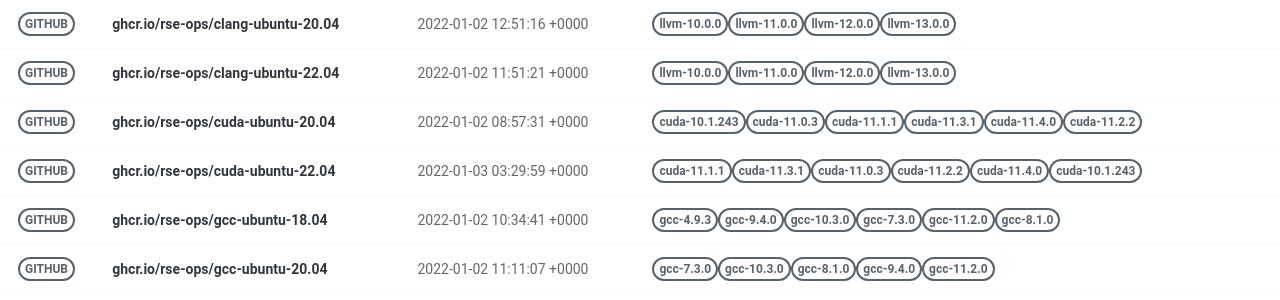
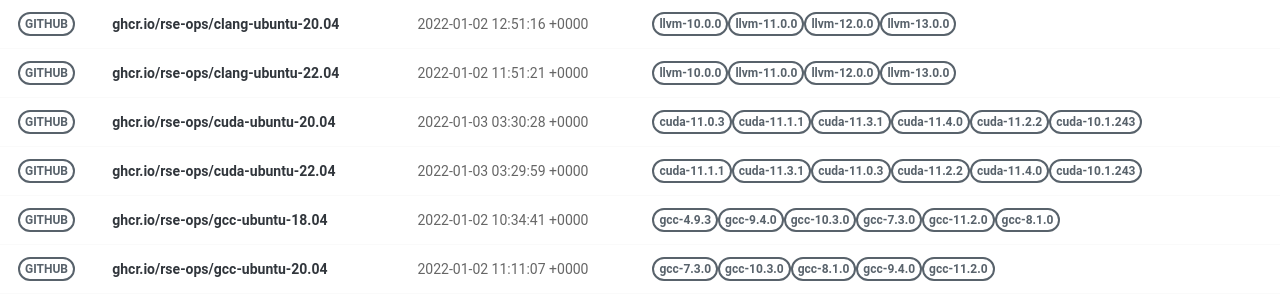
Before and after one commit to rse-ops/docker-images, a Jekyll site: the page built from pages/index.md, in a window 1280 px wide. Shown: the part 179-479 px from the top of the page. Built offline with Jekyll 4.4.1, drawn with Linux system fonts in a browser that asks for light colours; nearby versions of some CDN libraries.

Commit message:
Automated push to update library 2022-01-03

```diff
--- a/_library/ghcr.io-rse-ops-cuda-ubuntu-20.04.md
+++ b/_library/ghcr.io-rse-ops-cuda-ubuntu-20.04.md
@@ -1,14 +1,11 @@
 ---
 layout: container
 name: ghcr.io/rse-ops/cuda-ubuntu-20.04
-updated_at: 2022-01-02 08:57:31.456214
+updated_at: 2022-01-03 03:30:28.725981
 
 
 container_url: https://github.com/orgs/rse-ops/packages/container/package/cuda-ubuntu-20.04
 versions:
- - tag: cuda-10.1.243
-   dockerfile: https://github.com/rse-ops/docker-images/blob/main/ubuntu/cuda/Dockerfile
-   manifest: https://crane.ggcr.dev/manifest/ghcr.io/rse-ops/cuda-ubuntu-20.04:cuda-10.1.243
  - tag: cuda-11.0.3
    dockerfile: https://github.com/rse-ops/docker-images/blob/main/ubuntu/cuda/Dockerfile
    manifest: https://crane.ggcr.dev/manifest/ghcr.io/rse-ops/cuda-ubuntu-20.04:cuda-11.0.3
```
Also changed, not shown: other parts of _library/ghcr.io-rse-ops-cuda-ubuntu-20.04.md (+3 -0 lines).
